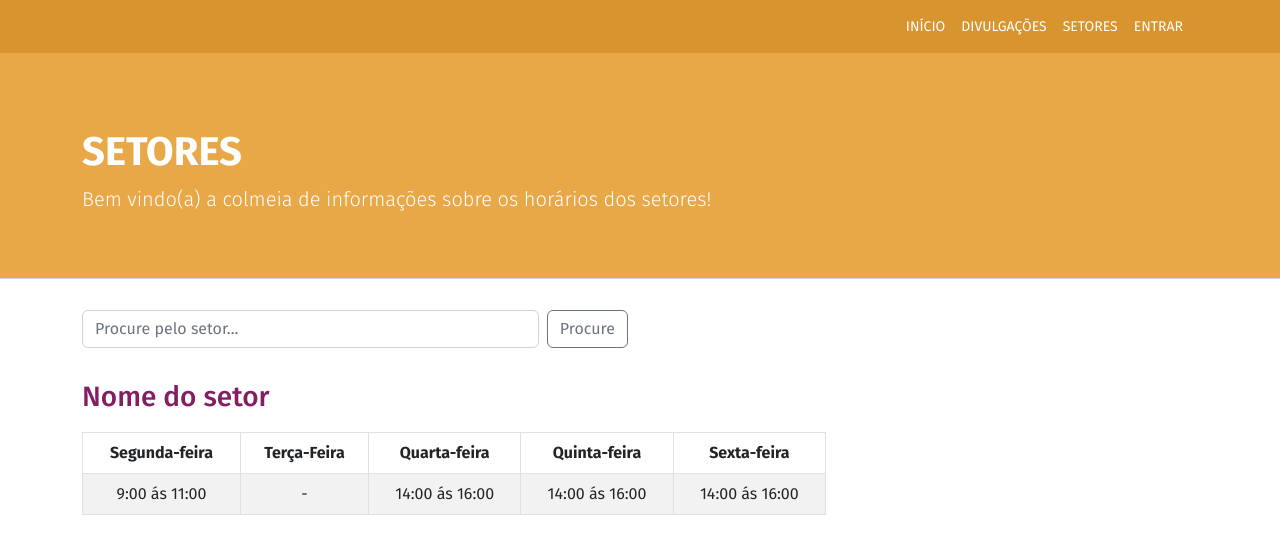
After one commit to wendersonvibes/bee-informa, a Django app: page /setores/ in a window 1280 px wide. The commit adds this page. Shown: the top 554 px of the page. Run offline with Django 4.2, Linux system fonts and the light colour scheme.

Commit message:
add tela setores.html
com estilo

```diff
--- a/core/urls.py
+++ b/core/urls.py
@@ -20,4 +20,5 @@ from django.urls import path, include
 urlpatterns = [
     path('admin/', admin.site.urls),
     path('', include('paginas.urls')),
+
 ]
--- a/paginas/templates/modelo.html
+++ b/paginas/templates/modelo.html
@@ -33,7 +33,7 @@
                             <div class="collapse navbar-collapse" id="navbarSupportedContent">
                                 <ul class="navbar-nav ms-auto">
                                 <li class="nav-item">
-                                    <a class="nav-link active" aria-current="page" href="tela-inicial.html">INÍCIO</a>
+                                    <a class="nav-link active" aria-current="page" href="{% url "inicio" %}">INÍCIO</a>
                                 </li>
                                 <li class="nav-item">
                                     <a class="nav-link active" aria-current="page" href="#nutricao">NUTRIÇÃO</a>
@@ -71,20 +71,20 @@
         </section>
     {% endblock 'cabecalho' %}
 
-    {% block conteudo %}
+    {% block 'conteudo' %}
 
-    {% endblock conteudo %}
+    {% endblock 'conteudo' %}
 
-    {% block rodape %}
+    {% block 'rodape' %}
 
-    {% endblock rodape %}
+    {% endblock 'rodape' %}
 
 
 
 
-    {% block script %}
+    {% block 'script' %}
         <script src="https://cdn.jsdelivr.net/npm/bootstrap@5.2.3/dist/js/bootstrap.bundle.min.js" integrity="sha384-kenU1KFdBIe4zVF0s0G1M5b4hcpxyD9F7jL+jjXkk+Q2h455rYXK/7HAuoJl+0I4" crossorigin="anonymous"></script>
-    {% endblock script %}
+    {% endblock 'script' %}
 
 </body>
 </html>
--- /dev/null
+++ b/paginas/templates/setores.html
@@ -0,0 +1,113 @@
+{% extends "modelo.html" %}
+{% load static %}
+
+{% block 'titulo' %}
+    <title>Setores</title>
+{% endblock 'titulo' %}
+
+{% block 'navbar' %}
+    <div class="container-fluid ">
+        <section class="container">
+            <section class="row">
+                <section class="col-md-12">
+                    <nav class="navbar navbar-expand-lg navbar-dark fixed-top">
+                        <div class="container-fluid">
+                        <a class="navbar-brand" href="#"></a>
+                        <button class="navbar-toggler" type="button" data-bs-toggle="collapse" data-bs-target="#navbarSupportedContent" aria-controls="navbarSupportedContent" aria-expanded="false" aria-label="Toggle navigation">
+                            <span class="navbar-toggler-icon"></span>
+                        </button>
+                        <div class="collapse navbar-collapse" id="navbarSupportedContent">
+                            <ul class="navbar-nav ms-auto">
+                            <li class="nav-item">
+                                <a class="nav-link active" aria-current="page" href="{% url "inicio" %}">INÍCIO</a>
+                            </li>
+                            <li class="nav-item">
+                                <a class="nav-link active" aria-current="page" href="#">DIVULGAÇÕES</a>
+                            </li>
+                            <li class="nav-item">
+                                <a class="nav-link active" aria-current="page" href="{% url "setores" %}">SETORES</a>
+                            </li>
+                            <li class="nav-item">
+                                <a class="nav-link active" aria-current="page" href="#">ENTRAR</a>
+                            </li>
+                        </div>
+                        </div>
+                    </nav>
+                </section>
+            </section>
+        </section>
+    </div>
+{% endblock 'navbar' %}
+
+{% block 'cabecalho' %}
+    <section class="container-fluid" id="cabecalho">
+        <section class="container">
+        <section class="row">
+            <section class="col-md-12">
+            <section id="conteudo-cabecalho">
+                <h1 id="titulo">SETORES</h1>
+                <p class="lead">Bem vindo(a) a colmeia de informações sobre os horários dos setores!</p>
+            </section>
+            </section>
+        </section>
+        </section>
+    </section>
+{% endblock 'cabecalho' %}
+
+{% block 'conteudo' %}
+    {% block 'campo-busca' %}
+        <section class='container-fluid'>
+            <section class='container'>
+                <section class='row'>
+                    <section class='col-md-6 conteudo-carousel'>
+                        <form class="d-flex">
+                            <input class="form-control me-2" type="search" placeholder="Procure pelo setor..." aria-label="Search">
+                            <button class="btn btn-outline-secondary" type="submit">Procure</button>
+                        </form>
+                    </section>
+                </section>
+            </section>
+        </section>
+    {% endblock 'campo-busca' %}
+
+    {% block 'horario-setor' %}
+        <section class='container-fluid'>
+            <section class='container'>
+                <section class='row'>
+                    <section class='col-md-12'>
+                        <h3 class='h3 titulo-setores'>Nome do setor</h3>
+
+                        <article class='col-md-8'>
+                            <div class='table-responsive'>
+                                <table class='table table-striped table-hover table-bordered align-middle'>
+                                    <thead scope='col'>
+                                        <tr>
+                                            <th scope="col">Segunda-feira</th>
+                                            <th scope="col">Terça-Feira</th>
+                                            <th scope="col">Quarta-feira</th>
+                                            <th scope="col">Quinta-feira</th>
+                                            <th scope="col">Sexta-feira</th>
+                                        </tr>
+                                    </thead>
+                                    <tbody>
+                                        <tr>
+                                            <td>9:00 ás 11:00</td>
+                                            <td>-</td>
+                                            <td>14:00 ás 16:00</td>
+                                            <td>14:00 ás 16:00</td>
+                                            <td>14:00 ás 16:00</td>
+                                        </tr>
+                                    </tbody>
+
+                                </table>
+                            </div>
+                        </article>
+                    </section>
+                </section>
+            </section>
+        </section>
+    {% endblock 'horario-setor' %}
+
+
+
+{% endblock 'conteudo' %}
--- a/paginas/urls.py
+++ b/paginas/urls.py
@@ -3,4 +3,6 @@ from . import views
 
 urlpatterns = [
     path("", views.home_view, name="inicio"),
+    path('setores/',views.setores_view, name='setores'),
+    path('divulgacoes/',views.setores_view, name='divulgacoes'),
 ]
--- a/paginas/views.py
+++ b/paginas/views.py
@@ -4,3 +4,9 @@ from django.shortcuts import render
 
 def home_view(request):
     return render(request, 'home.html')
+
+def setores_view(request):
+    return render(request, 'setores.html')
+
+def divulgacoes_view(request):
+    return render(request, 'divulgacoes.html')
--- a/static/css/style.css
+++ b/static/css/style.css
@@ -64,7 +64,6 @@ img{
 .titulo-secundario{
     text-align: center;
     color: var(--roxo);
-
 }
 
 .h5{
@@ -88,11 +87,17 @@ img{
 /* botao */
 
 .botao{
-    float: right;
+    margin-bottom: 2em;
+    margin-top: 1em;
 }
 
-.home-card{
-    padding-top: 4em;
+
+
+/* titulo-setores */
+
+.titulo-setores{
+    color: var(--roxo);
+    padding-bottom: 10px;
 }
 
 
```
Also changed, not shown: paginas/templates/home.html (+28 -14 lines), paginas/templates/divulgacoes.html (added).
